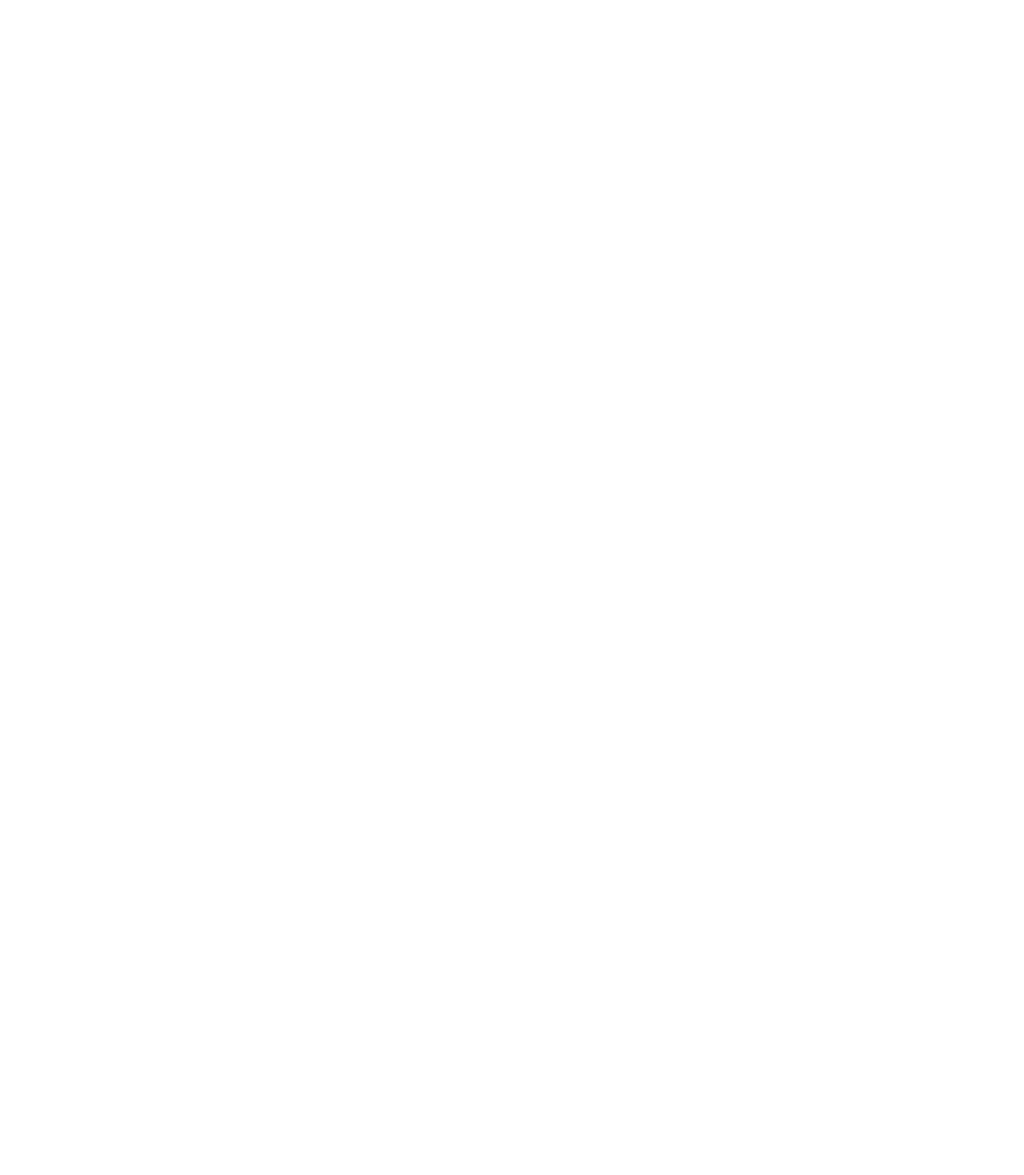
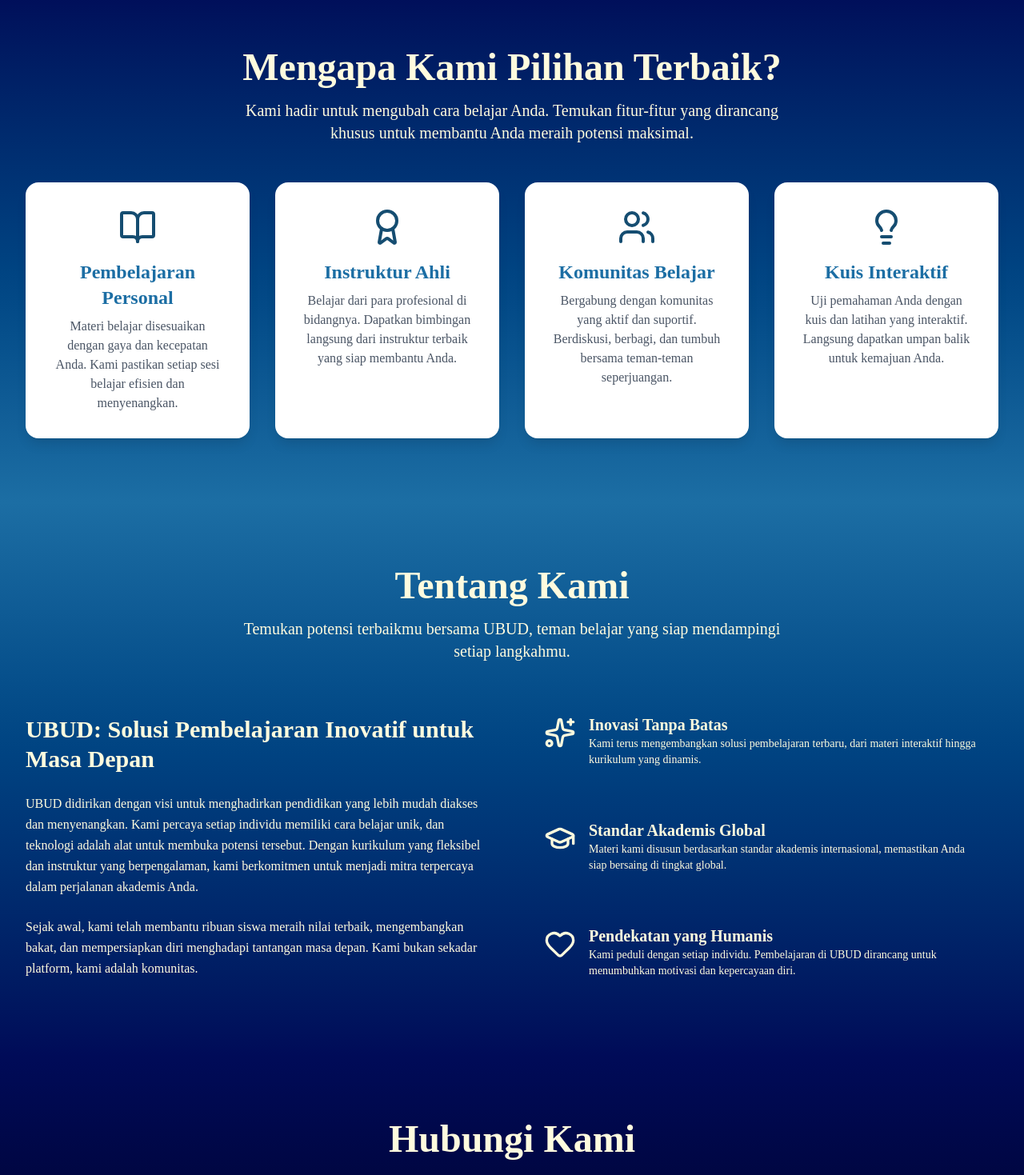
Before and after one commit to SternC/Ubud, a React (Vite) app in the folder client/: page / in a window 1280 px wide. Shown: the part 820-2289 px from the top of the page at 80% size. Before the commit the page ends 800 px from the top, so only its background shows below. Built offline with nearby package versions, Linux system fonts and the light colour scheme; a web font is replaced by a local one.

Commit message:
pindahin heru

```diff
--- a/client/src/App.jsx
+++ b/client/src/App.jsx
@@ -1,17 +1,10 @@
 import React, { useState, useEffect } from "react";
 import Hero from "./Hero";
-import Card from "./card";
-import Feature from "./Feature";
-import Info from "./Info";
-import Contact from "./Contact";
 
 function App() {
   return (
     <>
       <Hero />
-      <Feature />
-      <Info />
-      <Contact />
     </>
   );
 }
--- a/client/src/Hero.jsx
+++ b/client/src/Hero.jsx
@@ -1,6 +1,9 @@
 import { Button } from "../components/ui/button"
 import { Link } from "react-router-dom"
 import { BookOpen, Calculator, Palette, Users, ArrowRight } from "lucide-react"
+import Feature from "./Feature";
+import Info from "./Info";
+import Contact from "./Contact";
 
 export default function Hero() {
   return (
@@ -178,6 +181,10 @@
           </div>
         </div>
       </section>
+
+      <Feature />
+      <Info />
+      <Contact />
     </>
   )
 }
```
